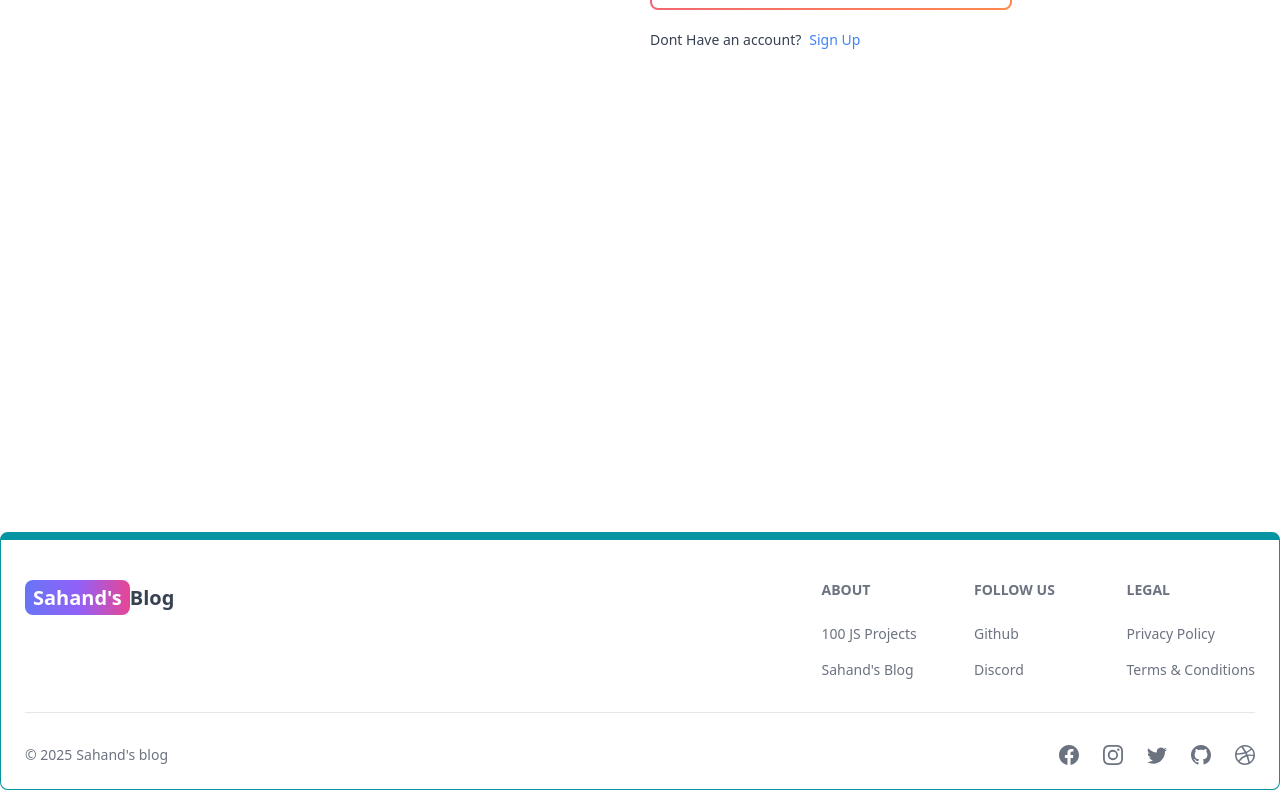
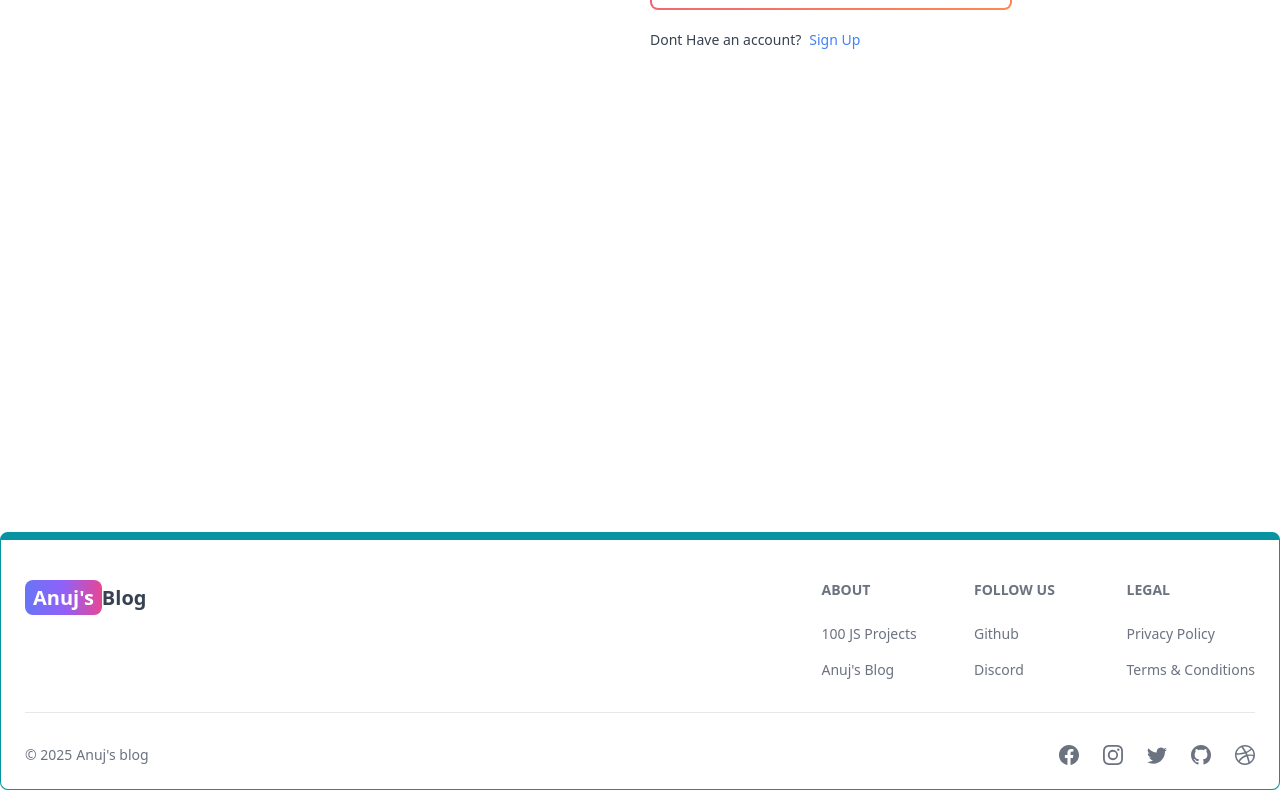
Before and after one commit to techycode-01/mern-blog, a React (Vite) app in the folder client/: page /sign-in in a window 1280 px wide. Shown: the part 412-1202 px from the top of the page. Built offline with nearby package versions, Linux system fonts and the light colour scheme; no server answers.

Commit message:
Updated author name

```diff
--- a/client/src/components/Footer.jsx
+++ b/client/src/components/Footer.jsx
@@ -12,7 +12,7 @@ export default function FooterCom() {
               className='self-center whitespace-nowrap text-lg sm:text-xl font-semibold dark:text-white'
             >
               <span className='px-2 py-1 bg-gradient-to-r from-indigo-500 via-purple-500 to-pink-500 rounded-lg text-white'>
-                Sahand's
+                Anuj's
               </span>
               Blog
             </Link>
@@ -33,7 +33,7 @@ export default function FooterCom() {
                   target='_blank'
                   rel='noopener noreferrer'
                 >
-                  Sahand's Blog
+                  Anuj's Blog
                 </Footer.Link>
               </Footer.LinkGroup>
             </div>
@@ -41,7 +41,7 @@ export default function FooterCom() {
               <Footer.Title title='Follow us' />
               <Footer.LinkGroup col>
                 <Footer.Link
-                  href='https://www.github.com/sahandghavidel'
+                  href='https://www.github.com/techycode-01'
                   target='_blank'
                   rel='noopener noreferrer'
                 >
@@ -63,14 +63,14 @@ export default function FooterCom() {
         <div className='w-full sm:flex sm:items-center sm:justify-between'>
           <Footer.Copyright
             href='#'
-            by="Sahand's blog"
+            by="Anuj's blog"
             year={new Date().getFullYear()}
           />
           <div className="flex gap-6 sm:mt-0 mt-4 sm:justify-center">
             <Footer.Icon href='#' icon={BsFacebook}/>
             <Footer.Icon href='#' icon={BsInstagram}/>
             <Footer.Icon href='#' icon={BsTwitter}/>
-            <Footer.Icon href='https://github.com/sahandghavidel' icon={BsGithub}/>
+            <Footer.Icon href='https://github.com/techycode-01' icon={BsGithub}/>
             <Footer.Icon href='#' icon={BsDribbble}/>
 
           </div>
```
